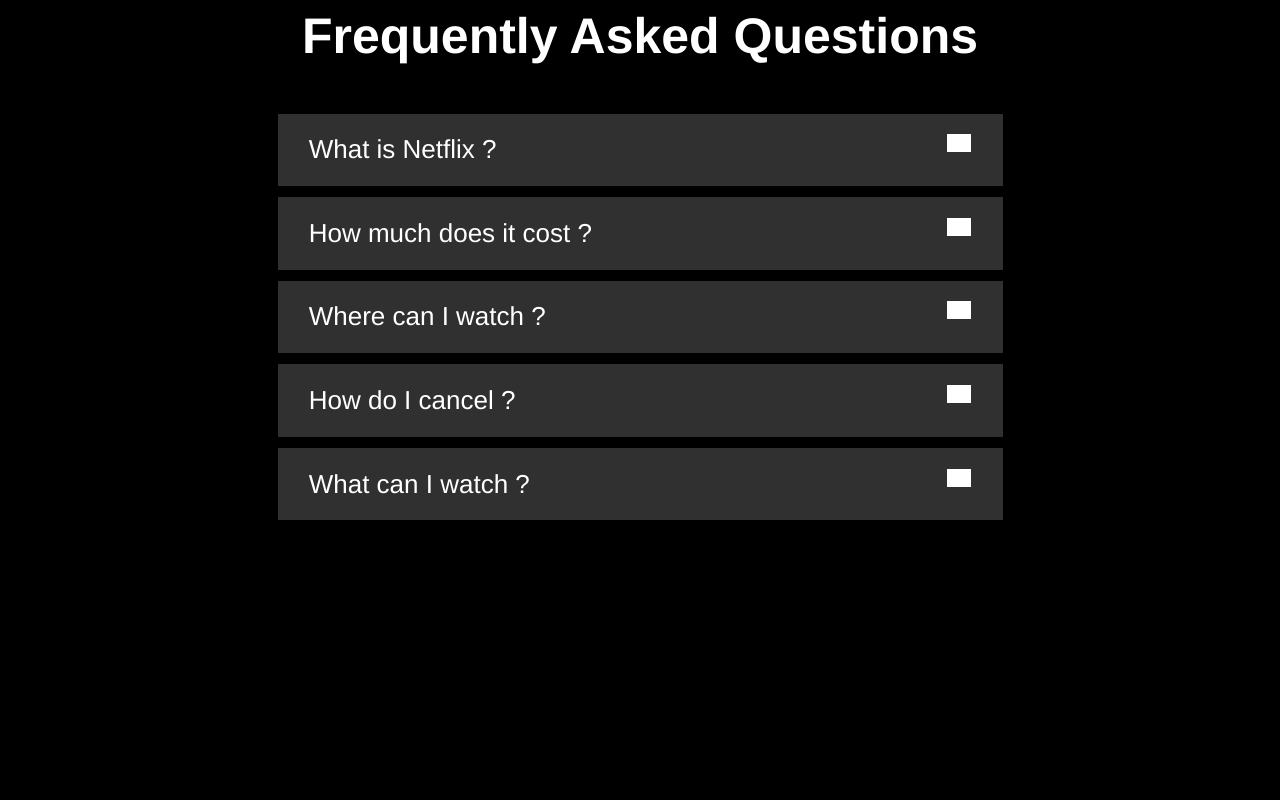
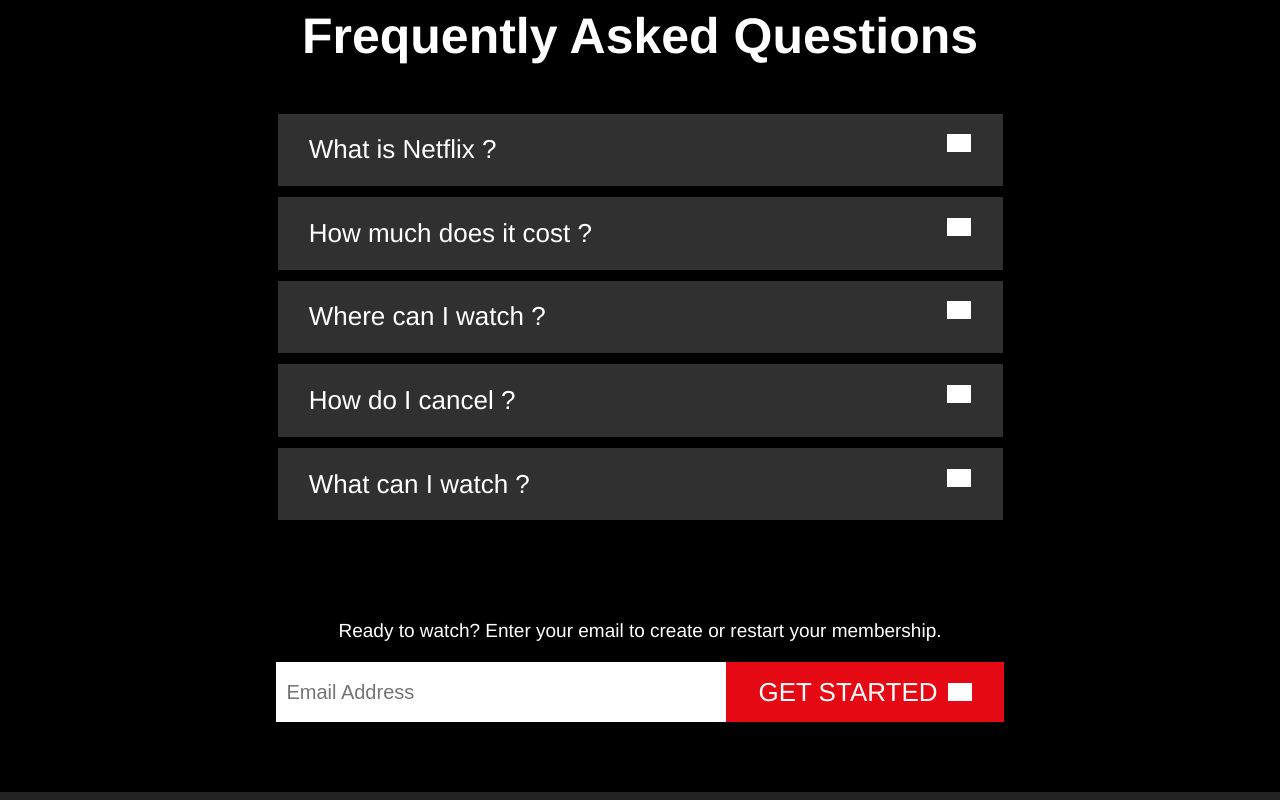
Before and after one commit to AhmedTohamy01/React-TypeScript-NetShow, a React (Create React App) app: page / in a window 1280 px wide. Shown: the part 1815-2615 px from the top of the page. Before the commit the page ends 2416 px from the top, so only its background shows below. Built offline with nearby package versions, Linux system fonts and the light colour scheme; grey boxes are pictures that could not be loaded.

Commit message:
feat: add OptForm & Separator below Accordion in HomePage

```diff
--- a/src/pages/HomePage.tsx
+++ b/src/pages/HomePage.tsx
@@ -14,6 +14,8 @@
       <Seperator />
       <JumboCompound />
       <AccordionCompound />
+      <OptFormCompound />
+      <Seperator />
     </>
   )
 }
```
